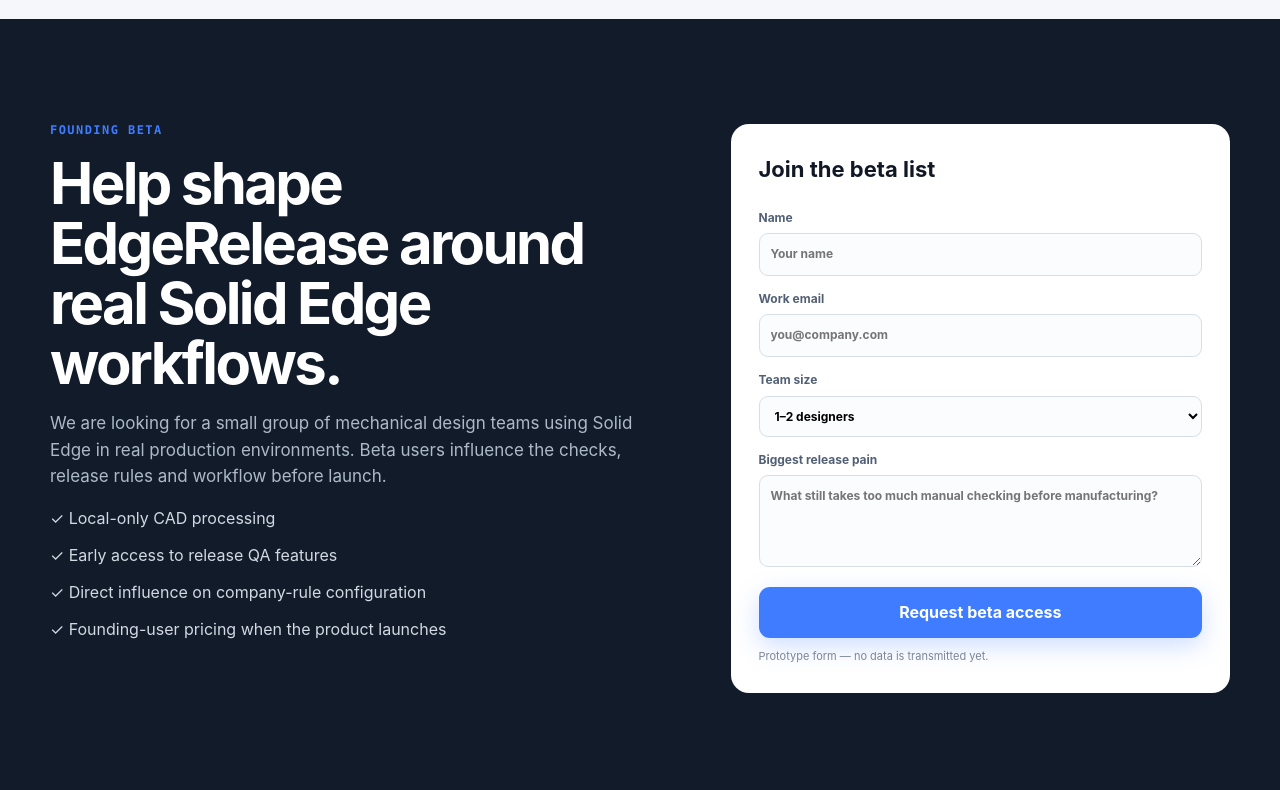
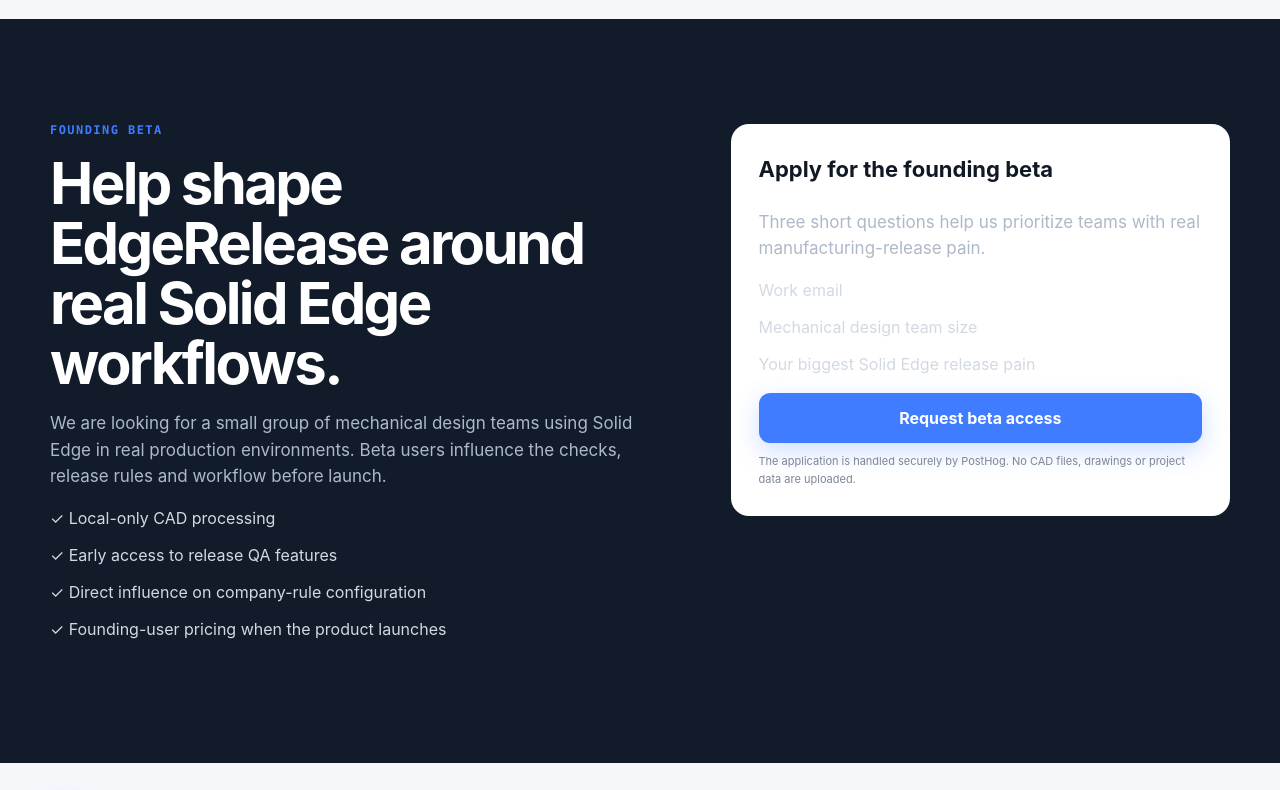
Before and after one commit to matteor03/edge-release, a plain HTML site: page index.html in a window 1280 px wide. Shown: the part 3670-4460 px from the top of the page. Drawn offline with Linux system fonts and the light colour scheme.

Commit message:
Connect live beta application and analytics CTAs

```diff
--- a/index.html
+++ b/index.html
@@ -19,7 +19,7 @@
       <a href="#demo">Demo</a>
       <a href="#pricing">Beta</a>
     </nav>
-    <a class="btn btn-small btn-ghost" href="app.html">Open prototype</a>
+    <a class="btn btn-small btn-ghost prototype-link" href="app.html">Open prototype</a>
   </header>
 
   <main id="top">
@@ -29,7 +29,7 @@
         <h1>Know your project is ready <span>before production does.</span></h1>
         <p class="hero-lede">EdgeRelease checks drawings, revisions, sheet-metal flat patterns and critical properties before you publish. Then it builds a clean PDF / DXF / STEP / BOM release pack in one flow.</p>
         <div class="hero-actions">
-          <a class="btn btn-primary" href="app.html">Try the interactive prototype</a>
+          <a class="btn btn-primary prototype-link" href="app.html">Try the interactive prototype</a>
           <a class="btn btn-secondary" href="#pricing">Join the beta</a>
         </div>
         <div class="trust-row">
@@ -104,7 +104,7 @@
           <div class="flow-arrow">→</div>
           <div class="flow-step"><strong>4</strong><div><b>Generate release</b><span>Publish the complete manufacturing package.</span></div></div>
         </div>
-        <div class="demo-cta"><a class="btn btn-primary" href="app.html">Open interactive product mockup</a></div>
+        <div class="demo-cta"><a class="btn btn-primary prototype-link" href="app.html">Open interactive product mockup</a></div>
       </div>
     </section>
 
@@ -139,22 +139,24 @@
             <li>✓ Founding-user pricing when the product launches</li>
           </ul>
         </div>
-        <form class="beta-card" id="betaForm">
-          <h3>Join the beta list</h3>
-          <label>Name<input required name="name" placeholder="Your name" /></label>
-          <label>Work email<input required type="email" name="email" placeholder="you@company.com" /></label>
-          <label>Team size<select name="team"><option>1–2 designers</option><option>3–10 designers</option><option>11–30 designers</option><option>31+ designers</option></select></label>
-          <label>Biggest release pain<textarea name="pain" placeholder="What still takes too much manual checking before manufacturing?"></textarea></label>
-          <button class="btn btn-primary full" type="submit">Request beta access</button>
-          <div class="form-note" id="formNote">Prototype form — no data is transmitted yet.</div>
-        </form>
+        <div class="beta-card">
+          <h3>Apply for the founding beta</h3>
+          <p>Three short questions help us prioritize teams with real manufacturing-release pain.</p>
+          <ul class="beta-list">
+            <li>Work email</li>
+            <li>Mechanical design team size</li>
+            <li>Your biggest Solid Edge release pain</li>
+          </ul>
+          <a class="btn btn-primary full" id="betaApplyBtn" href="https://eu.posthog.com/external_surveys/01a069c5-b4dc-0000-56ff-61232daf492e" target="_blank" rel="noopener">Request beta access</a>
+          <div class="form-note">The application is handled securely by PostHog. No CAD files, drawings or project data are uploaded.</div>
+        </div>
       </div>
     </section>
   </main>
 
   <footer class="footer shell">
     <div class="brand"><span class="brand-mark">ER</span><span>EdgeRelease</span></div>
-    <span>Solid Edge manufacturing release QA · Concept prototype</span>
+    <span>Solid Edge manufacturing release QA · Validation prototype</span>
   </footer>
 
   <script src="script.js"></script>
```
